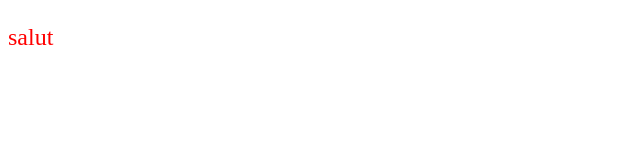
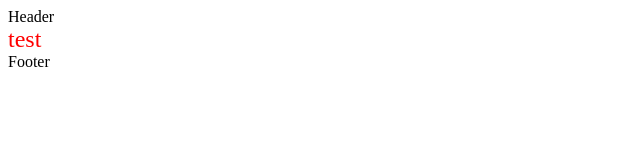
Before and after one commit to Tyous69/Morth, a React (Vite) app: page / in a window 1280 px wide. Shown: the top 160 px of the page, without its empty margins (0-640 px from the left). Built offline with nearby package versions, Linux system fonts and the light colour scheme.

Commit message:
ajout header/footer + logo

```diff
--- a/src/HomePage.tsx
+++ b/src/HomePage.tsx
@@ -1,13 +1,13 @@
 import { BrowserRouter, Routes, Route } from 'react-router-dom';
 import Home from './pages/Home/Home';
-//import Header from './components/layout/Header/Header';
-//import Footer from './components/layout/Footer/Footer';
+import Header from './components/layout/Header/Header';
+import Footer from './components/layout/Footer/Footer';
 
 function HomePage() {
   return (
     <BrowserRouter>
       <div className="app-container">
-        {/* <Header /> */}
+        <Header />
         <main>
           <Routes>
             <Route path="/" element={
@@ -17,7 +17,7 @@ function HomePage() {
             } />
           </Routes>
         </main>
-        {/* <Footer /> */}
+        <Footer />
       </div>
     </BrowserRouter>
   );
--- /dev/null
+++ b/src/components/layout/Footer/Footer.tsx
@@ -0,0 +1,9 @@
+import styles from './Footer.module.scss';
+
+const Footer = () => {
+  return (
+    <div className={styles.test}>Footer</div>
+  );
+};
+
+export default Footer;
--- /dev/null
+++ b/src/components/layout/Header/Header.tsx
@@ -0,0 +1,9 @@
+import styles from './Header.module.scss';
+
+const Header = () => {
+  return (
+    <div className={styles.test}>Header</div>
+  );
+};
+
+export default Header;
--- a/src/pages/Home/Home.tsx
+++ b/src/pages/Home/Home.tsx
@@ -2,7 +2,7 @@ import styles from './Home.module.scss';
 
 const Home = () => {
   return (
-    <p className={styles.test}>salut</p>
+    <div className={styles.test}>test</div>
   );
 };
 
```
Also changed, not shown: todo.json (added, +8 -0 lines), public/assets/MorthLogo.png (added), src/components/layout/Footer/Footer.module.scss (added), src/components/layout/Header/Header.module.scss (added).
